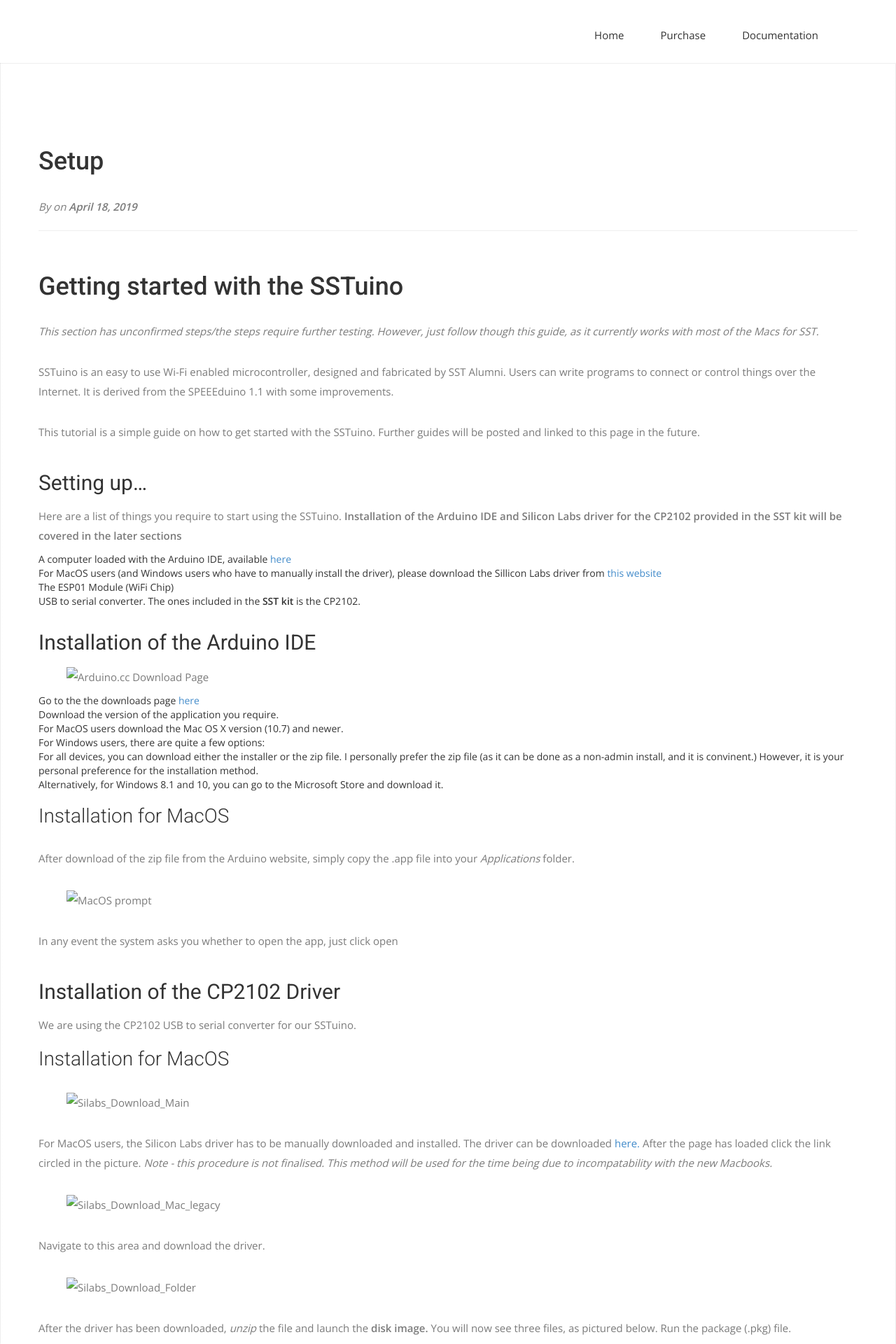
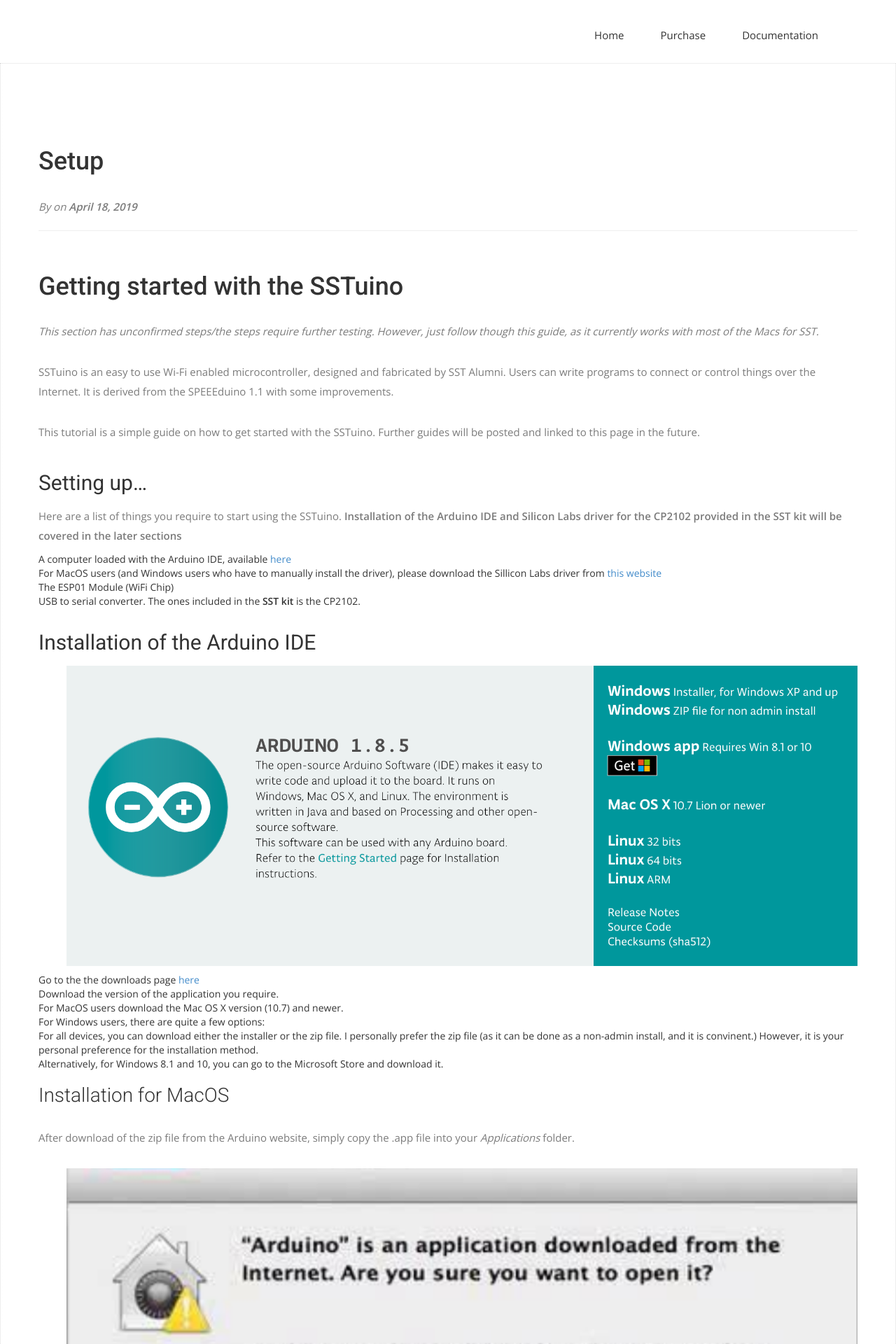
Before and after one commit to d3lta-v/SSTuino, a Jekyll site: the page built from docs/lessonplans/lesson1.md, in a window 1280 px wide. Shown: the top 1920 px of the page at 70% size. Built offline with Jekyll 4.4.1, drawn with Linux system fonts in a browser that asks for light colours; nearby versions of some CDN libraries; some web fonts are replaced.

Commit message:
Fixed the broken image links

```diff
--- a/docs/lessonplans/lesson1.md
+++ b/docs/lessonplans/lesson1.md
@@ -22,7 +22,7 @@
 
 ## Installation of the Arduino IDE
 
-![Arduino.cc Download Page](/Image%20Assets/Guide%20Image%20Assets/Arduino_Download.png)
+![Arduino.cc Download Page](https://github.com/d3lta-v/SSTuino/blob/master/Image%20Assets/Guide%20Image%20Assets/Arduino_Download.png)
 
 *  Go to the the downloads page [here](http://https://www.arduino.cc/en/Main/Software)
 *  Download the version of the application you require.
@@ -34,7 +34,7 @@
 ### Installation for MacOS
 After download of the zip file from the Arduino website, simply copy the .app file into your *Applications* folder.
 
-![MacOS prompt](/Image%20Assets/Guide%20Image%20Assets/MacOS_Prompt_Arduino.png)
+![MacOS prompt](https://github.com/d3lta-v/SSTuino/blob/master/Image%20Assets/Guide%20Image%20Assets/MacOS_Prompt_Arduino.png)
 
 In any event the system asks you whether to open the app, just click open
 
@@ -43,30 +43,30 @@
 
 ### Installation for MacOS
 
-![Silabs_Download_Main](/Image%20Assets/Guide%20Image%20Assets/Silabs_DownloadPage_Main.png)
+![Silabs_Download_Main](https://github.com/d3lta-v/SSTuino/blob/master/Image%20Assets/Guide%20Image%20Assets/Silabs_DownloadPage_Main.png)
 
 For MacOS users, the Silicon Labs driver has to be manually downloaded and installed. The driver can be downloaded [here.](https://www.silabs.com/products/development-tools/software/usb-to-uart-bridge-vcp-drivers)
 After the page has loaded click the link circled in the picture. *Note - this procedure is not finalised. This method will be used for the time being due to incompatability with the new Macbooks.*
 
-![Silabs_Download_Mac_legacy](/Image%20Assets/Guide%20Image%20Assets/Silabs_DownloadPage_Legacy_Mac.png)
+![Silabs_Download_Mac_legacy](https://github.com/d3lta-v/SSTuino/blob/master/Image%20Assets/Guide%20Image%20Assets/Silabs_DownloadPage_Legacy_Mac.png)
 
 Navigate to this area and download the driver.
 
-![Silabs_Download_Folder](/Image%20Assets/Guide%20Image%20Assets/Silabs_Download_folder.png)
+![Silabs_Download_Folder](https://github.com/d3lta-v/SSTuino/blob/master/Image%20Assets/Guide%20Image%20Assets/Silabs_Download_folder.png)
 
 After the driver has been downloaded, *unzip* the file and launch the **disk image.** You will now see three files, as pictured below. Run the package (.pkg) file.
 
-![Silabs_Installation_App](/Image%20Assets/Guide%20Image%20Assets/Silabs_Install.png)
+![Silabs_Installation_App](https://github.com/d3lta-v/SSTuino/blob/master/Image%20Assets/Guide%20Image%20Assets/Silabs_Install.png)
 
 Install the drivers.  **This requires elevated admin rights (devices with parental controls will not be able to install unless an admin allows the installation.)**
 
 During installation, you may encounter a pop-up which would ask you to go to your system preferences. Click ok first. *This is still undergoing tests as we have issues with this part.*
 
-![SiLabs Prompt](/Image%20Assets/Guide%20Image%20Assets/MacOS_SysPref_Prompt.png)
+![SiLabs Prompt](https://github.com/d3lta-v/SSTuino/blob/master/Image%20Assets/Guide%20Image%20Assets/MacOS_SysPref_Prompt.png)
 
 While the installer is running, go to System Preferences -> Security and Privacy and allow the Silicon Labs prompt.
 
-![Restart Mac](/Image%20Assets/Guide%20Image%20Assets/Restart_Mac.png)
+![Restart Mac](https://github.com/d3lta-v/SSTuino/blob/master/Image%20Assets/Guide%20Image%20Assets/Restart_Mac.png)
 
 After the installation has finished, simply restart your mac.
 
@@ -76,21 +76,21 @@
 
 and press *enter/return.*
 
-![Terminal detect CP2102](/Image%20Assets/Guide%20Image%20Assets/Terminal_Detect_CP2102.png)
+![Terminal detect CP2102](https://github.com/d3lta-v/SSTuino/blob/master/Image%20Assets/Guide%20Image%20Assets/Terminal_Detect_CP2102.png)
 
 You should see the device called `/dev/tty.SLAB_USBtoUART` appear.
 
-![SPEEEduino_Blink](/Image%20Assets/Guide%20Image%20Assets/SPEEEduino_Blink.jpg)
+![SPEEEduino_Blink](https://github.com/d3lta-v/SSTuino/blob/master/Image%20Assets/Guide%20Image%20Assets/SPEEEduino_Blink.jpg)
 
 After you see the device appear, now we can start doing something basic! Launch your Arduino IDE, go to
 `File -> Examples -> 01. Basics -> Blink`
 Blink is a very simple example code included in the Arduino IDE. Due to the resemblance of the SSTuino with the Arduino (especially the Uno), any code that can be used with the Arduino Uno can be used with the SSTuino, with the exception that the SSTuino has a WiFi module attached. It is normally also the example code I use to check if the device is working.
 
-![SPEEEduino_Blink2](/Image%20Assets/Guide%20Image%20Assets/SPEEEduino_Blink2.jpg)
+![SPEEEduino_Blink2](https://github.com/d3lta-v/SSTuino/blob/master/Image%20Assets/Guide%20Image%20Assets/SPEEEduino_Blink2.jpg)
 
 Before uploading the example code, make sure that you have selected the Arduino Uno as the device. Again, this is due to the resembalance of the SSTuino with the Arduino Uno, and most code that can be run on that platorm can also be run on the SSTuino.
 
-![SPEEEduino_Blink3](/Image%20Assets/Guide%20Image%20Assets/SPEEEduino_Blink3.jpg)
+![SPEEEduino_Blink3](https://github.com/d3lta-v/SSTuino/blob/master/Image%20Assets/Guide%20Image%20Assets/SPEEEduino_Blink3.jpg)
 
 Also, please make sure that you have the correct port as shown above. Since this board is designed for SST, and used in the MacOS environment, the port that appears should be the same as shown in the picture above.
 
```
